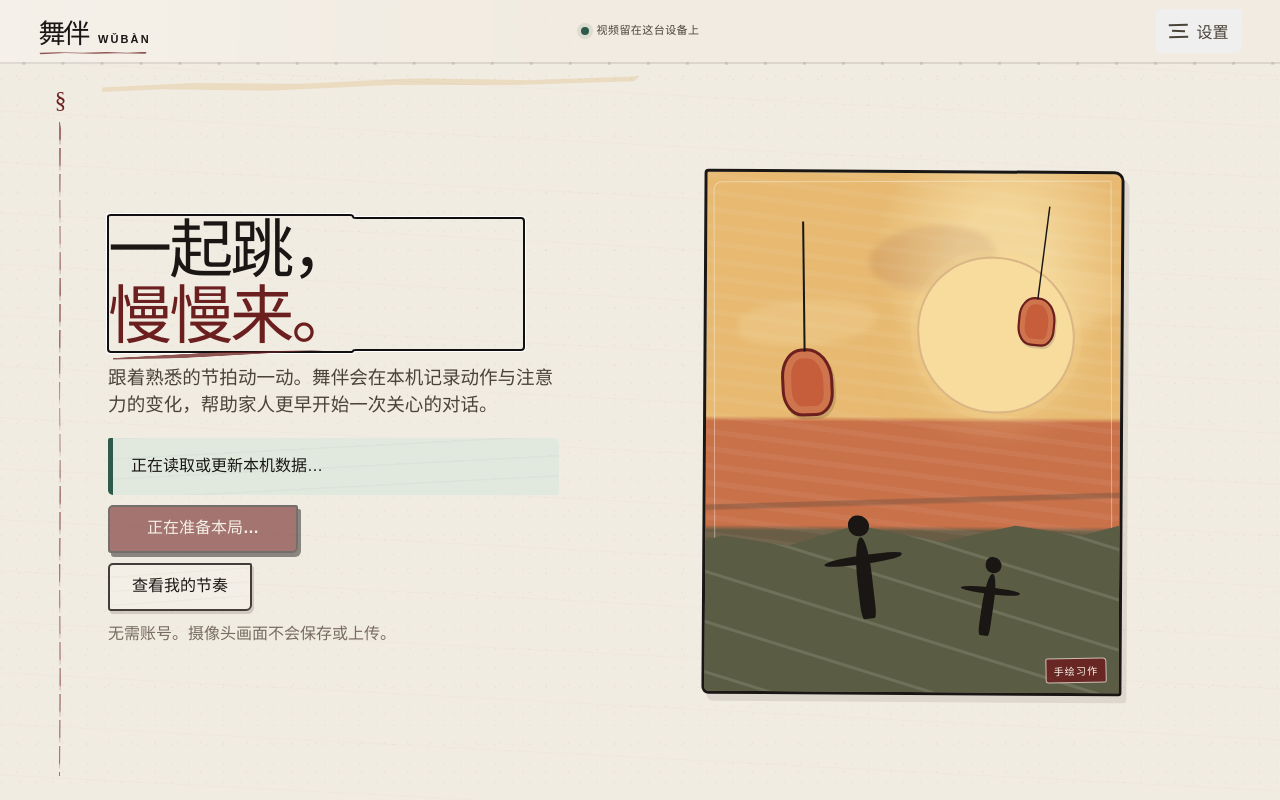
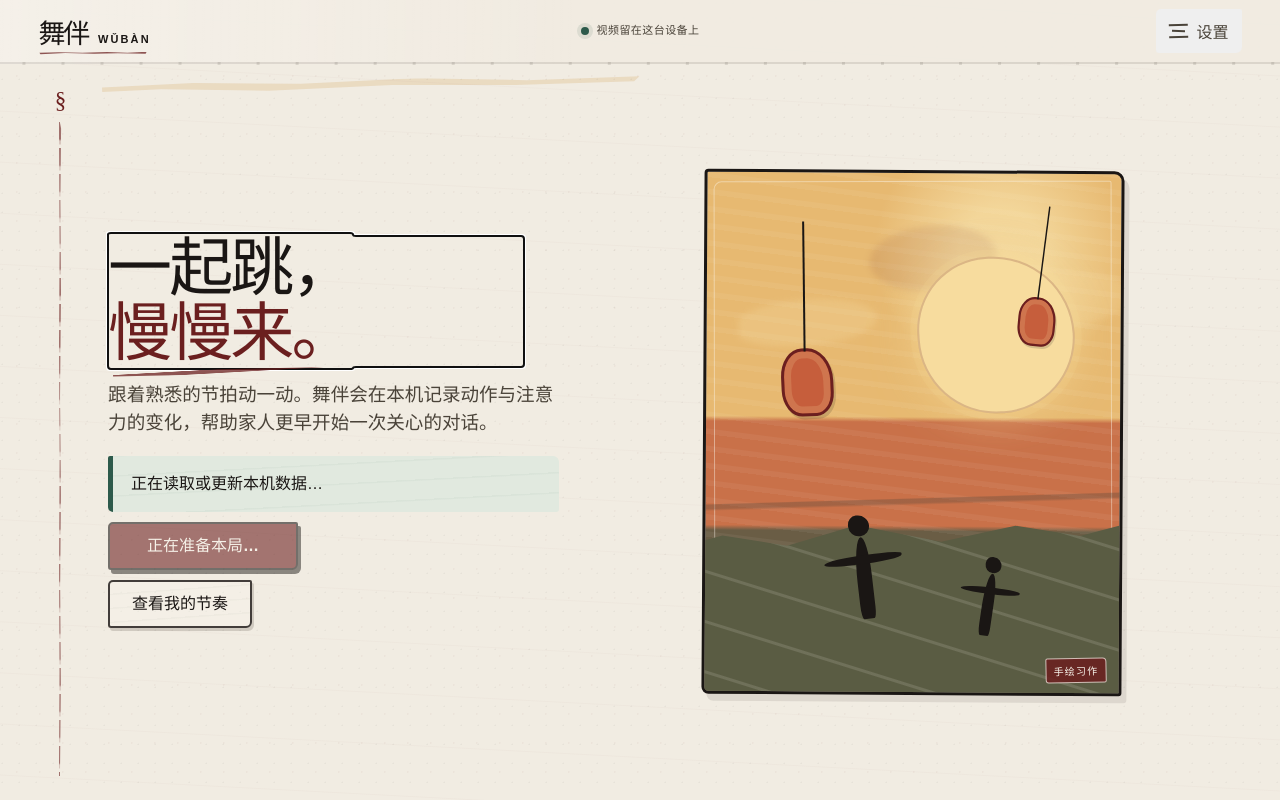
Before and after one commit to Tristan914684/Wu-Ban, a React (Vite) app: page / in a window 1280 px wide. Built offline with nearby package versions, Linux system fonts and the light colour scheme.

Commit message:
redundant text

```diff
--- a/src/domain/movement/standing-classifier.ts
+++ b/src/domain/movement/standing-classifier.ts
@@ -8,7 +8,7 @@ import {
 
 const FOOT_SIDE_THRESHOLD = 0.06;
 const HIP_SIDE_THRESHOLD = 0.12;
-const FOOT_DEPTH_THRESHOLD = 0.06;
+const FOOT_DEPTH_THRESHOLD = 0.05;
 
 export interface StandingCalibration {
   readonly hipCenterX: number;
--- a/src/features/onboarding/WelcomeScreen.tsx
+++ b/src/features/onboarding/WelcomeScreen.tsx
@@ -103,11 +103,6 @@ export function WelcomeScreen({
       <Button onClick={onReviewProgress} variant="secondary">
         {isChinese ? "查看我的节奏" : "View My rhythm"}
       </Button>
-      <p className="supporting-copy">
-        {isChinese
-          ? "无需账号。摄像头画面不会保存或上传。"
-          : "No account. Camera images are not saved or uploaded."}
-      </p>
       {historyCount === 0 ? null : (
         <div className="local-history">
           <span>
--- a/src/features/progress/ProgressScreen.tsx
+++ b/src/features/progress/ProgressScreen.tsx
@@ -162,16 +162,6 @@ export function ProgressScreen({
           {isChinese ? "返回首页" : "Back home"}
         </Button>
       </div>
-      <div className="claim-boundary">
-        <strong>
-          {isChinese ? "这不是诊断。" : "This is not a diagnosis."}
-        </strong>
-        <span>
-          {isChinese
-            ? "舞伴不会给出认知风险、疾病概率或紧急程度。"
-            : "Wǔbàn does not provide cognitive risk, disease probability, or urgency."}
-        </span>
-      </div>
     </StepLayout>
   );
 }
```
